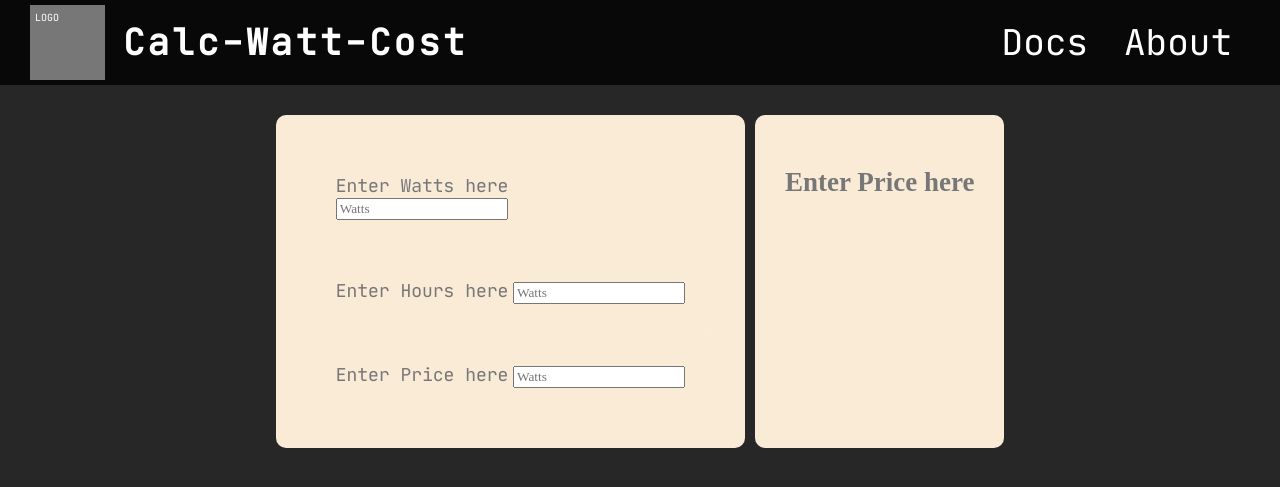
After one commit to VemAiensi/CalcWattCost, a PHP site: page / in a window 1280 px wide. The commit adds this page. Shown: the top 487 px of the page. Run offline with PHP 8.4, Linux system fonts and the light colour scheme.

```diff
--- /dev/null
+++ b/index.html
@@ -0,0 +1,50 @@
+<!DOCTYPE html>
+
+<html>
+    <head>
+        <title>CalcWattCost</title>
+        <link rel="stylesheet" href="src/styles.css">
+    </head>
+
+    <body>
+        <div class="nav">
+            <div class="nav-item-left">
+                <div class="logo">
+                    <span>LOGO</span>
+                </div>
+                <span class="site-title">Calc-Watt-Cost</span>
+            </div>
+            <div class="nav-item-left">
+                <span>Docs</span>
+                <span>About</span>
+            </div>
+
+        </div>
+
+        <div class="page">
+            <div class="input-area">
+                <div>
+                    <span>Enter Watts here</span> <br>
+                    <input type="text" placeholder="Watts">
+                </div>
+                <div>
+                    <span>Enter Hours here</span>
+                    <input type="text" placeholder="Watts">
+                </div>
+                <div>
+                    <span>Enter Price here</span>
+                    <input type="text" placeholder="Watts">
+                </div>
+
+
+
+
+            </div>
+
+            <div class="summation">
+                <h2>Enter Price here</h2>
+            </div>
+        </div>
+    </body>
+
+</html>
--- a/src/styles.css
+++ b/src/styles.css
@@ -1,9 +1,97 @@
-.nav{
+/* fonts */
+@font-face {
+    font-family: "JetBrains";
+    src: url('/Assets/Fonts/JetBrainsMono-Regular.woff2') format('woff2');
+    font-weight: normal;
+    font-style: normal;
+}
+
+
+/* overall */
+* {
+    box-sizing: border-box;
+    font-family: Raleway;
+    color: #777;
+}
+
+a {
+    text-decoration: none;
+}
+
+html, body{
+    margin: 0;
+    padding: 0;
+    font-size: large;
+    display: flex;
+    flex-direction: column;
+    background-color: #272727;
+}
+
+
+/* navigator */
+.nav {
+    /* overflow: hidden;
+    position: fixed; */
+    top: 0;
+    width: 100%;
+    display: flex;
+    align-items: center;
+    justify-content: space-between;
+    background-color: rgba(0,0,0,0.8);
+    /* background-image: url("Assets/hehe.jpg"); */
+    background-blend-mode: multiply;
+    background-size: cover;
+    padding: 5px 30px;
+}
+
+.nav span{
+    font-size: 2rem;
+    font-family: JetBrains;
+    color: white;
+    padding-left: 0.5em;
+    padding-right: 0.5em;
+}
+
+.nav-item-left{
+    display: flex;
+    align-items: center;
+}
+
+.logo{
+    height:75px;
+    width:75px;
+    background-color: #777;
+}
+
+.logo span{
+    font-size: x-small;
+}
+
+.site-title{
+    letter-spacing: 3px;
+    font-weight: bold;
+}
+
+
+/* main component */
+.page{
+    display: flex;
+    justify-content: center;
+    padding: 30px;
+}
+
+.page div {
+    border-radius: 10px;
+    padding: 30px;
     background-color: antiquewhite;
 }
 
-.input_area{
-    display: flex;
-    font-size: larger;
+.input-area span{
+    font-size: 1rem;
+    font-family: JetBrains;
+}
 
+.summation{
+    margin-left: 10px;
+    display:flex;
 }
```
Also changed, not shown: Assets/Fonts/JetBrainsMono-Regular.woff2 (added), 1 other file.
